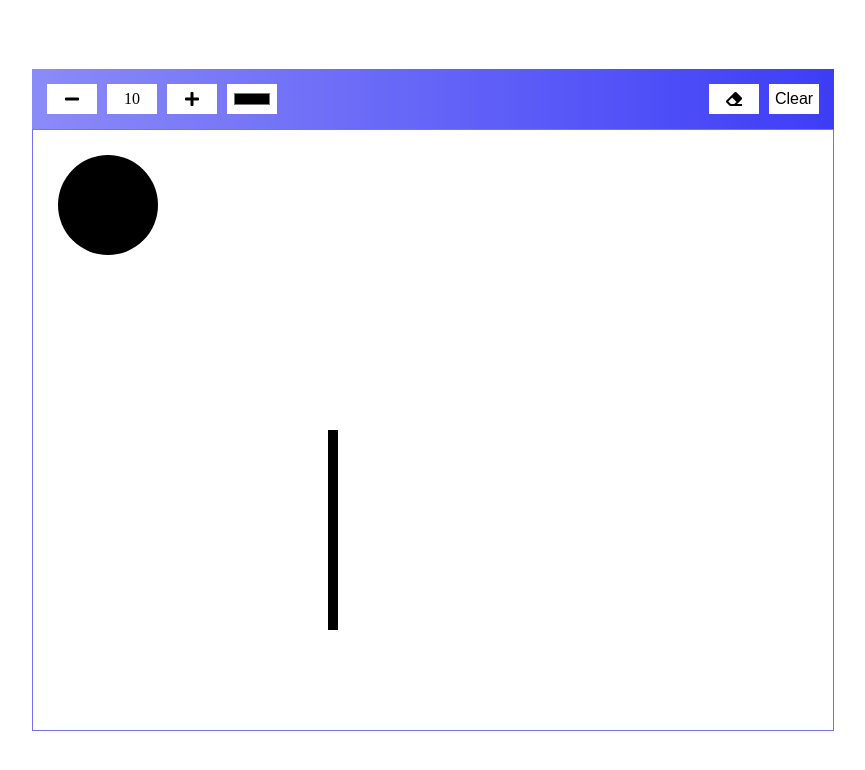
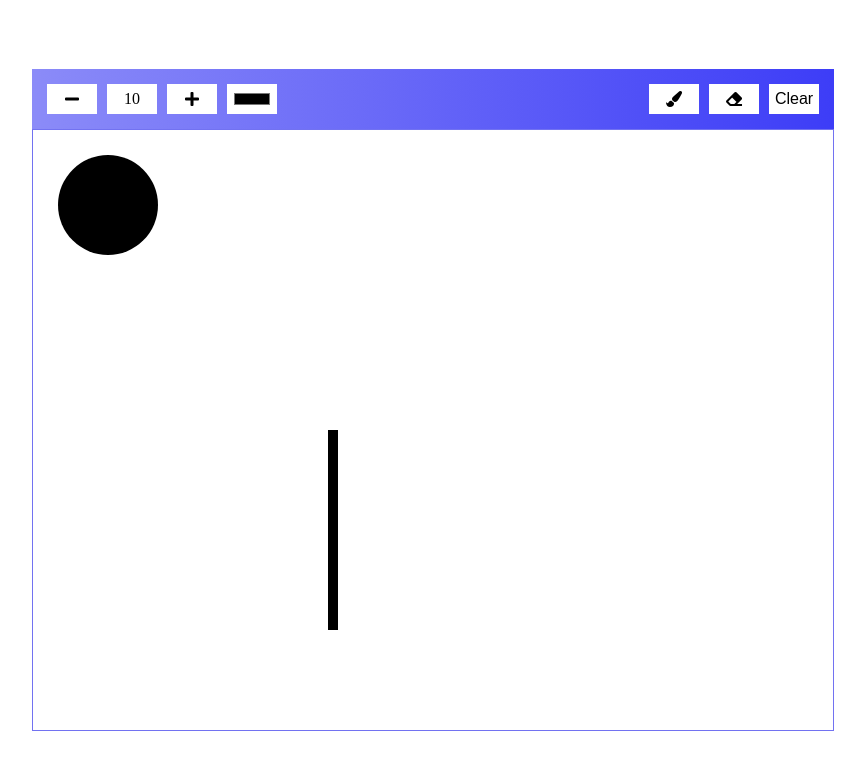
Before and after one commit to tru-izo/Sketchbook-lite, a plain HTML site: page index.html in a window 1280 px wide. Shown: the whole page, without its empty margins (207-1072 px from the left). Drawn offline with Linux system fonts and the light colour scheme.

Commit message:
added brush

```diff
--- a/index.html
+++ b/index.html
@@ -19,6 +19,7 @@
       <span id="size">10</span>
       <button id="increase"><i class="fas fa-plus"></i></button>
       <input type="color" id="color" />
+      <button id="eraser"><i class="fas fa-paint-brush"></i></button>
       <button id="eraser"><i class="fas fa-eraser"></i></button>
       <button id="clear">Clear</button>
     </div>
--- a/style.scss
+++ b/style.scss
@@ -23,7 +23,11 @@ canvas {
 }
 
 .tools {
-  background-image: linear-gradient(to right, rgb(139, 139, 248), rgb(61, 61, 247));
+  background-image: linear-gradient(
+    to right,
+    rgb(139, 139, 248),
+    rgb(61, 61, 247)
+  );
   display: flex;
   width: 802px;
   padding: 10px;
@@ -37,7 +41,7 @@ canvas {
     padding: 5px;
     height: 30px;
     width: 50px;
-    &:nth-last-child(2) {
+    &:nth-last-child(3) {
       margin-left: auto;
     }
   }
```
Also changed, not shown: css/style.min.css.
